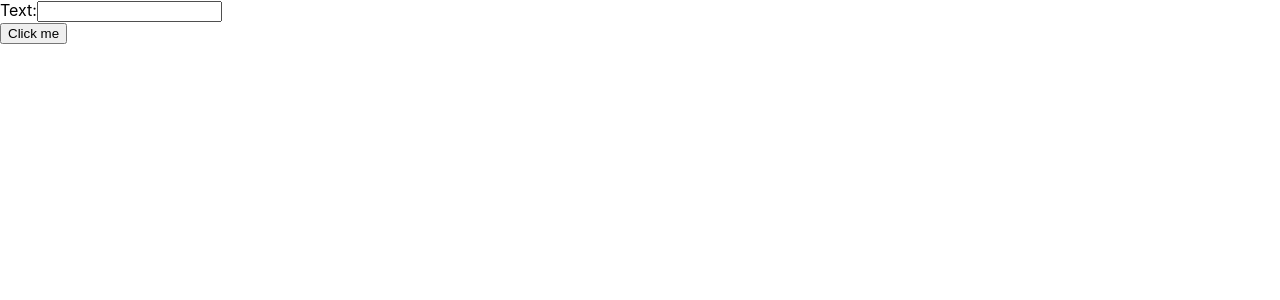
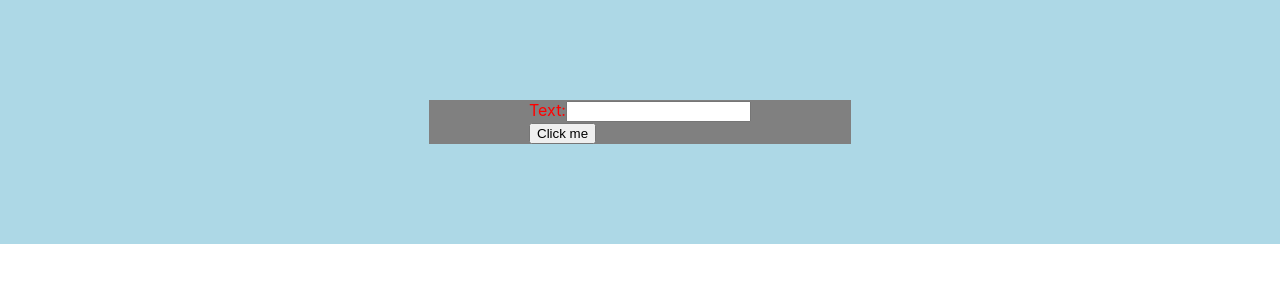
Before and after one commit to williamdjting/474project, a React (Create React App) app: page / in a window 1280 px wide. Shown: the top 300 px of the page. Built offline with nearby package versions, Linux system fonts and the light colour scheme.

Commit message:
moved to react

```diff
--- a/src/App.css
+++ b/src/App.css
@@ -1,38 +1,15 @@
-.App {
-  text-align: center;
+.center {
+  justify-content: center;
+  align-items: center;
+  flex-direction: column;
+  background-color: blue;
 }
 
-.App-logo {
-  height: 40vmin;
-  pointer-events: none;
+
+.center1 {
+  justify-content: center;
+  align-items: center;
+  flex-direction: column;
+  color: red;
+
 }
-
-@media (prefers-reduced-motion: no-preference) {
-  .App-logo {
-    animation: App-logo-spin infinite 20s linear;
-  }
-}
-
-.App-header {
-  background-color: #282c34;
-  min-height: 100vh;
-  display: flex;
-  flex-direction: column;
-  align-items: center;
-  justify-content: center;
-  font-size: calc(10px + 2vmin);
-  color: white;
-}
-
-.App-link {
-  color: #61dafb;
-}
-
-@keyframes App-logo-spin {
-  from {
-    transform: rotate(0deg);
-  }
-  to {
-    transform: rotate(360deg);
-  }
-}
--- a/src/App.js
+++ b/src/App.js
@@ -1,5 +1,4 @@
-import logo from './logo.svg';
-import './App.css';
+import AppStyle from "./App.module.css";
 import React, { useState } from "react";
 
 function App() {
@@ -10,18 +9,15 @@ function App() {
   const handleFormSubmit = (e) => {
     e.preventDefault();
 
-
-    console.log('Input Text:', list);
+    console.log("Input Text:", list);
     // Add the value of "e" to the list of submitted values
     setSubmittedValues([...submittedValues, list]);
-
   };
 
-
   return (
-    <main className={App.center}>
-      <div className={App.center1}>
-
+    <>
+      <div className={AppStyle.center}>
+        <div className={AppStyle.center1}>
           <form onSubmit={handleFormSubmit}>
             {/* Input for text */}
             <label>
@@ -37,18 +33,16 @@ function App() {
             <input type="submit" value="Click me" />
           </form>
         </div>
+      </div>
 
-      {/* Display the list of submitted values */}
-
-      <div className={App.center1}>
+      <div className={AppStyle.center}>
         {submittedValues.map((value, index) => (
-           <div className={App.center1}>
+          <div className={AppStyle.center1}>
             <li key={index}>{value}</li>
           </div>
         ))}
       </div>
-
-    </main>
+    </>
   );
 }
 
--- /dev/null
+++ b/src/App.module.css
@@ -0,0 +1,22 @@
+.center {
+  justify-content: center;
+  align-items: center;
+  display: flex;
+  flex-direction: column;
+  color: blue;
+  background-color: lightblue;
+  padding-right: 100px;
+  padding-left: 100px;
+  padding-top: 100px;
+}
+
+
+.center1 {
+
+  flex-direction: column;
+  color: red;
+  padding-right: 100px;
+  padding-left: 100px;
+  background-color: grey;
+
+}
```
Lines whose indentation alone changed are shown as unchanged.
